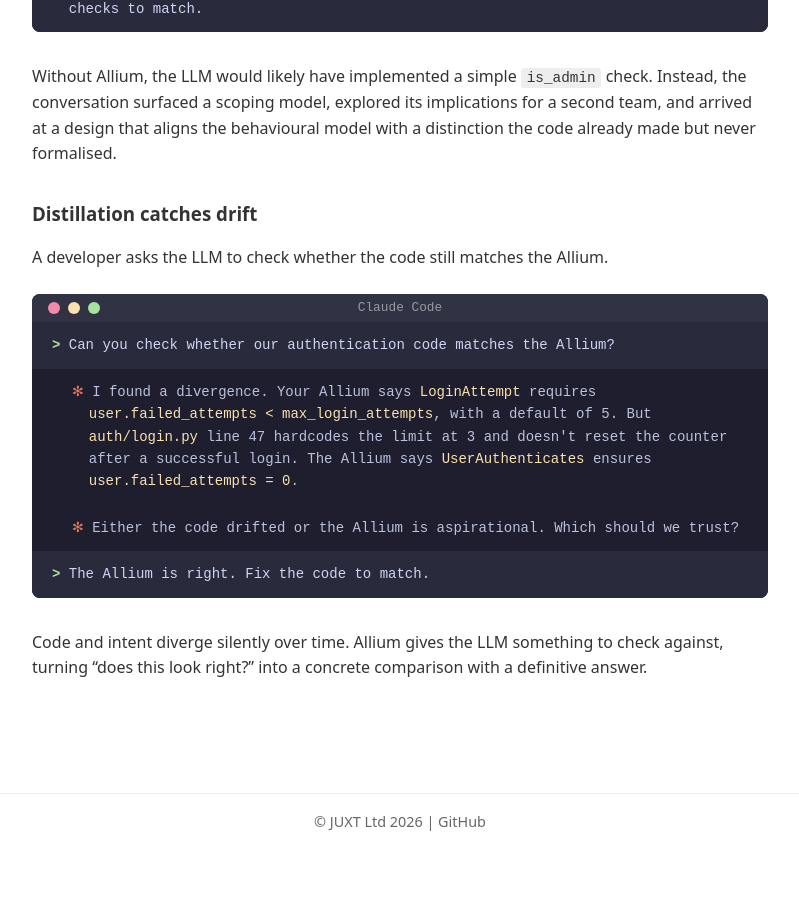
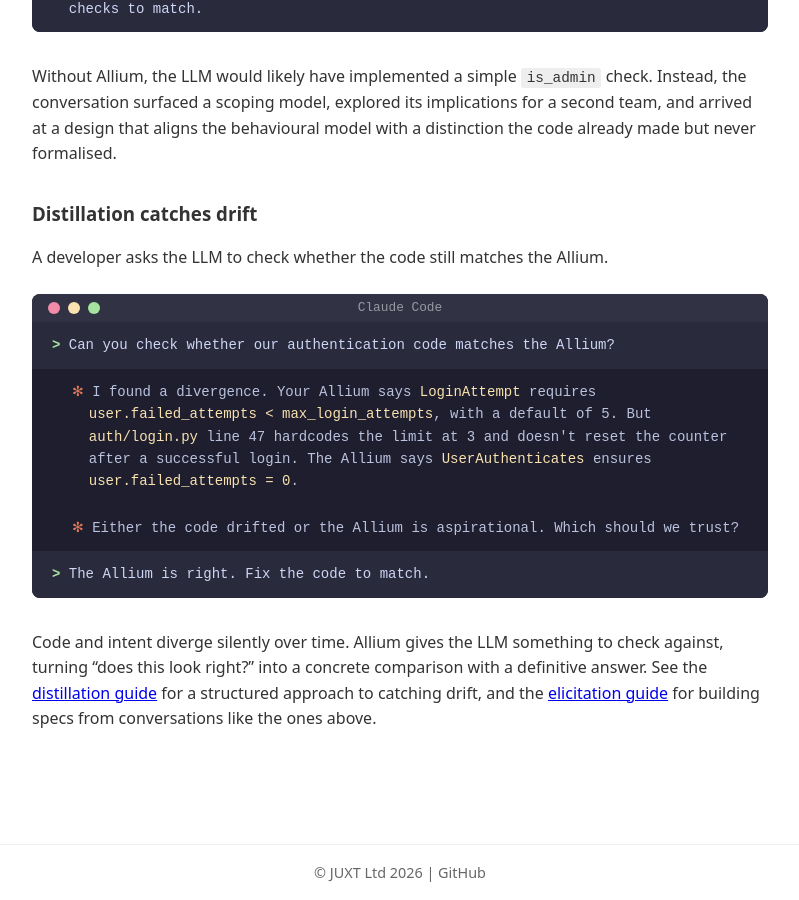
Before and after one commit to juxt/allium, a Jekyll site: the page built from usage.md, in a window 1280 px wide and 900 px high, scrolled down 1951 px. Shown: the whole window, without its empty margins (240-1039 px from the left). Built offline with Jekyll 4.4.1, drawn with Linux system fonts in a browser that asks for light colours; before the commit the page ends 2800 px from its top, so only the background shows below that.

Commit message:
Link to GitHub docs from site pages

```diff
--- a/usage.md
+++ b/usage.md
@@ -133,4 +133,4 @@
   </div>
 </div>
 
-Code and intent diverge silently over time. Allium gives the LLM something to check against, turning "does this look right?" into a concrete comparison with a definitive answer.
+Code and intent diverge silently over time. Allium gives the LLM something to check against, turning "does this look right?" into a concrete comparison with a definitive answer. See the [distillation guide](https://github.com/juxt/allium/blob/main/distillation.md) for a structured approach to catching drift, and the [elicitation guide](https://github.com/juxt/allium/blob/main/elicitation.md) for building specs from conversations like the ones above.
```
Also changed, not shown: index.md (+1 -1 lines), language.md (+2 -2 lines).
